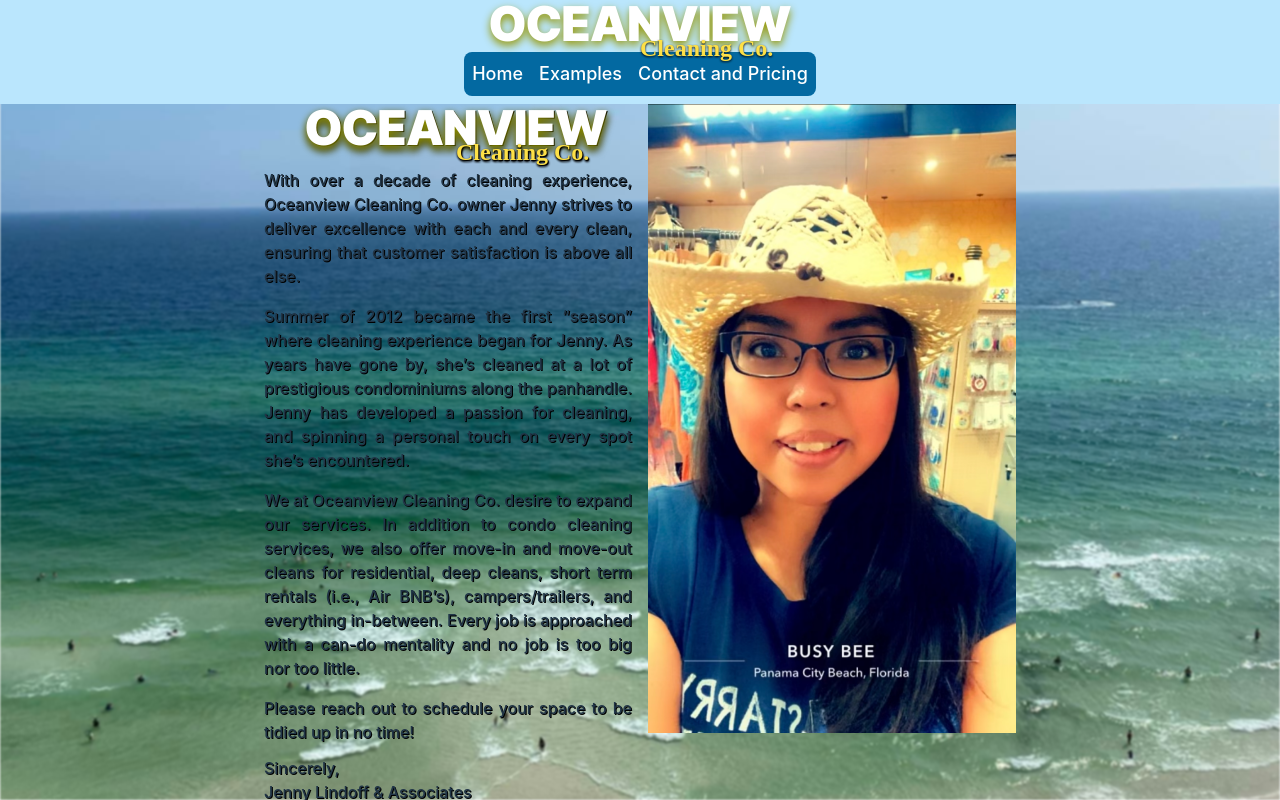
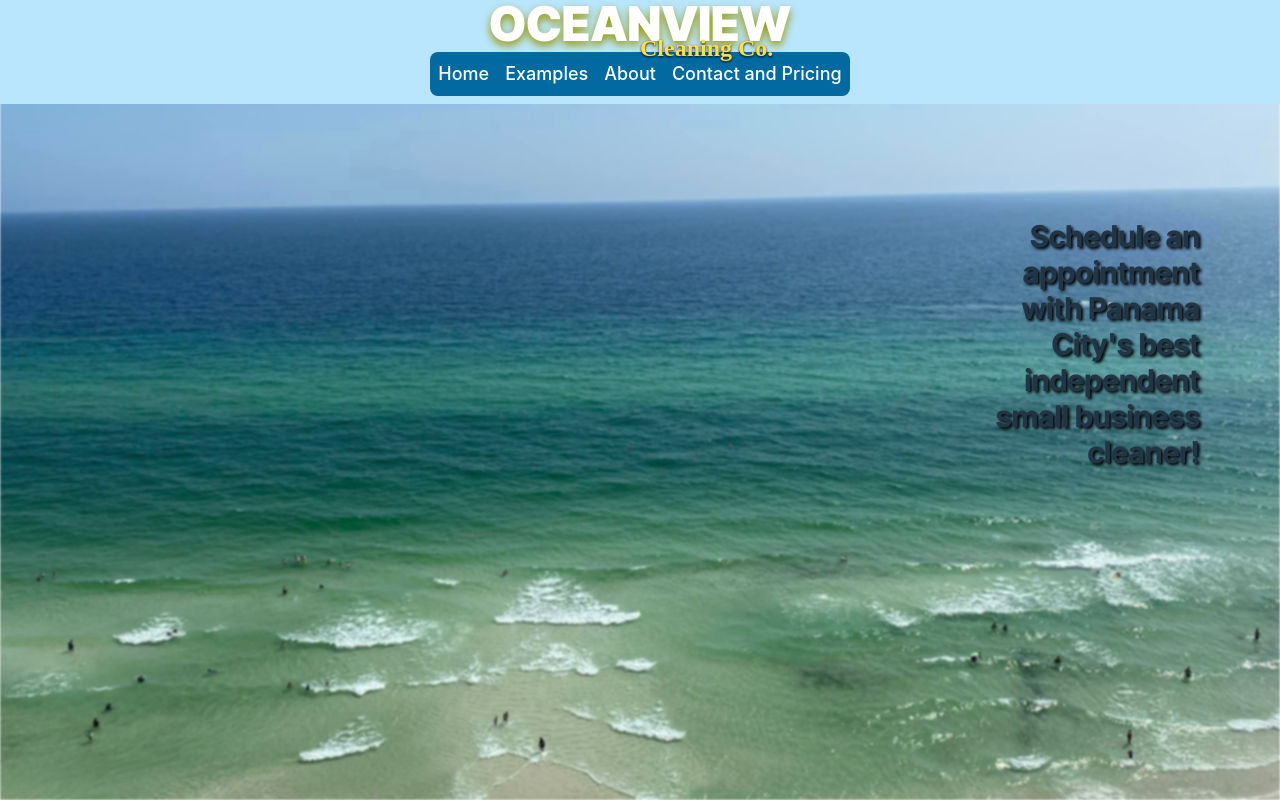
Before and after one commit to frenzie24/oceanviewcleaning, a React (Vite) app in the folder oceanview-cleaning/: page / in a window 1280 px wide. Built offline with nearby package versions, Linux system fonts and the light colour scheme; a web font is replaced by a local one.

Commit message:
craeted new home page and moved about to a dedicated view in navigation

```diff
--- a/oceanview-cleaning/index.html
+++ b/oceanview-cleaning/index.html
@@ -8,7 +8,7 @@
   <link href="https://fonts.googleapis.com/css2?family=Inter+Tight:ital,wght@0,100..900;1,100..900&family=Playwrite+NO:wght@100..400&display=swap" rel="stylesheet">
 
   <meta name="viewport" content="width=device-width, initial-scale=1.0, maximum-scale=1.0 " />
-  <title>Vite + React</title>
+  <title>Oceanview Cleaning Co</title>
 </head>
 
 <body>
--- a/oceanview-cleaning/src/components/About.jsx
+++ b/oceanview-cleaning/src/components/About.jsx
@@ -3,10 +3,10 @@ import Logo from './Logo';
 
 const About = () => {
     return (
-        <div className='w-content flex flex-row flex-wrap justify-center items-start [&_div]:px-2'>
+        <div className='w-content flex flex-row flex-wrap font-interTight justify-center items-start [&_div]:px-2'>
 
 
-            <div className="max-w-96 text-base font-medium drop-shadow-[_1px_1px_rgba(0,0,0,1)]">
+            <div className="max-w-96 text-base font-medium drop-shadow-[2px_2.5px_1px_rgba(0,0,0,1)]">
                <Logo />
                 <p className="text-justify pt-4 mb-4">
                     With over a decade of cleaning experience, Oceanview Cleaning Co. owner Jenny strives to deliver excellence with each and every clean, ensuring that customer satisfaction is above all else.
--- a/oceanview-cleaning/src/components/Navbar.jsx
+++ b/oceanview-cleaning/src/components/Navbar.jsx
@@ -10,6 +10,7 @@ export default function NavBar() {
             <ul className='w-fit flex flex-row flex-wrap bg-sky-700 rounded-lg [&_li]:p-2 [&_*]:text-white [&_*]:hover:text-white '>
                 <li className='text-xs md:text-lg hover:bg-sky-800 hover:rounded-lg'><Link to="/">Home</Link></li>
                 <li className='text-xs md:text-lg hover:bg-sky-800 hover:rounded-lg'><Link to="/carousel">Examples</Link></li>
+                <li className='text-xs md:text-lg hover:bg-sky-800 hover:rounded-lg'><Link to="/about">About</Link></li>
                 <li className='text-xs md:text-lg hover:bg-sky-800 hover:rounded-lg'><Link to="/pricesandcontact">Contact and Pricing</Link></li>
             </ul>
         </nav>
--- a/oceanview-cleaning/src/main.jsx
+++ b/oceanview-cleaning/src/main.jsx
@@ -8,6 +8,7 @@ import { createBrowserRouter, RouterProvider } from 'react-router-dom';
 import Home from './views/Home';
 import Carousel from './views/Carousel';
 import PricesAndContact from './views/PricesAndContact';
+import About from './components/About.jsx';
 import Error from './views/Error'
 // Define the accessible routes, and which components respond to which URL
 const router = createBrowserRouter([
@@ -20,6 +21,11 @@ const router = createBrowserRouter([
         index: true,
         element: <Home />,
       },
+      {
+        path: '/About',
+        element: <About />,
+      },
+
       {
         path: '/Carousel',
         element: <Carousel />,
--- a/oceanview-cleaning/src/views/Contact.jsx
+++ b/oceanview-cleaning/src/views/Contact.jsx
@@ -3,7 +3,7 @@ import FBLink from '../components/FBLink';
 
 function Contact() {
   return (
-    <div className='flex flex-col flex-wrap justify-center items-center text-2xl text-white text-center drop-shadow-[0_1.5px_1.5px_rgba(0,0,0,1.0)] pb-10'>
+    <div className='flex flex-col flex-wrap justify-center items-center font-interTight text-2xl text-white text-center drop-shadow-[2px_1.5px_1.5px_rgba(0,0,0,1.0)] pb-10'>
       <h2 className='font-bold'>Contact Us</h2>
       <p><a href="tel:+18508141566" className="text-white hover:underline">(850) 814-1566</a></p>
       <p><a href="mailto:oceanviewcleans@gmail.com" className="text-white hover:underline">oceanviewcleans@gmail.com</a></p>
--- a/oceanview-cleaning/src/views/Home.jsx
+++ b/oceanview-cleaning/src/views/Home.jsx
@@ -3,8 +3,10 @@ import About from '../components/About';
 
 function Home() {
   return (
-    <div className='pb-20'>
-     <About />
+    <div className='w-full h-full flex flex-col flex-wrap items-end justify-center'>
+      <div className='w-[240px] md:[w-480px] lg:[w-600px] xl:[w-600px] font-bold font-interTight text-4xl sm:text-2xl md:text-3xl pb-20 drop-shadow-[2px_2px_1.5px_rgba(0,0,0,1.0)] text-right mr-20 mb-60'>
+        Schedule an appointment with Panama City's best independent small business cleaner!
+      </div>
     </div>
   );
 }
--- a/oceanview-cleaning/src/views/Prices.jsx
+++ b/oceanview-cleaning/src/views/Prices.jsx
@@ -3,8 +3,8 @@ import React from 'react';
 function Prices() {
   return (
 
-    <div className="w-fit overflow-x-auto flex flex-row flex-wrap justify-center items-center text-center text-2xl text-white font-semibold drop-shadow-[0_1.5px_1.5px_rgba(0,0,0,1.0)]">
-      <h2 className='w-full font-bold p-4'>Common Cleaning Prices</h2>
+    <div className="w-fit overflow-x-auto font-interTight flex flex-row flex-wrap justify-center items-center text-center text-2xl text-white font-semibold drop-shadow-[0_1.5px_1.5px_rgba(0,0,0,1.0)]">
+      <h2 className='w-full  font-extrabold p-4'>Common Cleaning Prices</h2>
       <table className="min-w-content bg-sky-100 border border-gray-200 text-sky-900">
         <thead>
           <tr>
```
